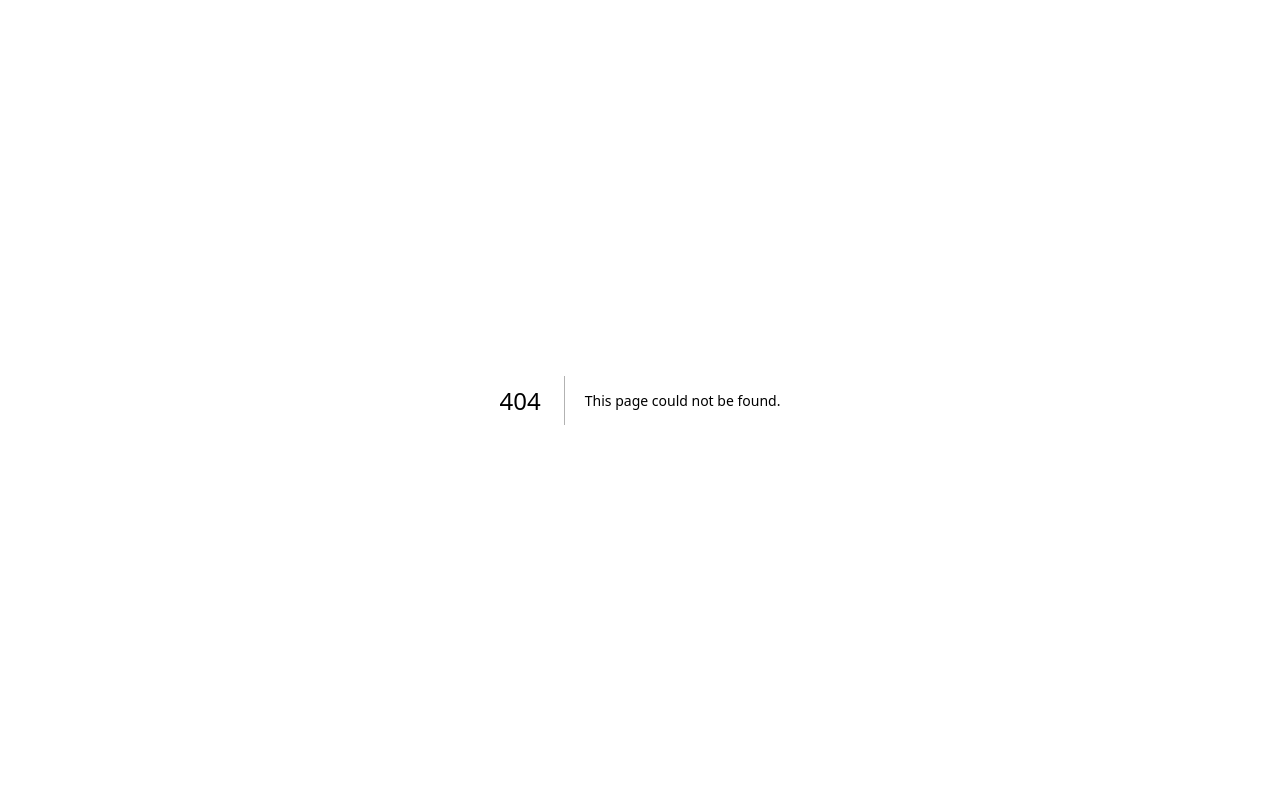
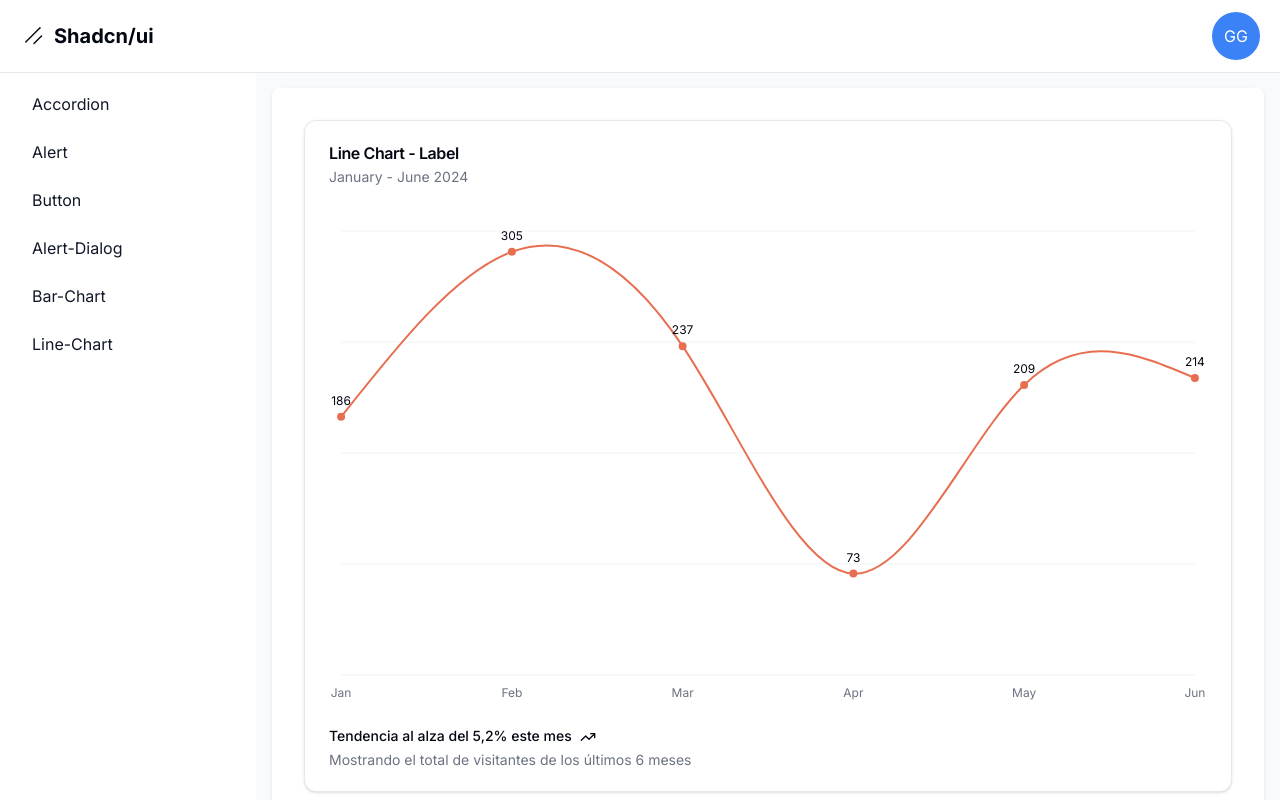
Before and after one commit to GonzaloGC/dashboard-next, a Next.js app: page /dashboard/line-chart in a window 1280 px wide. Before the commit this address had no page. Shown: the top 800 px of the page. Built offline with nearby package versions, Linux system fonts and the light colour scheme.

Commit message:
added line chart component

```diff
--- a/src/app/dashboard/layout.tsx
+++ b/src/app/dashboard/layout.tsx
@@ -9,6 +9,7 @@ const links = [
   { name: "button", href: "button" },
   { name: "alert-dialog", href: "alert-dialog" },
   { name: "bar-chart", href: "bar-chart" },
+  { name: "line-chart", href: "line-chart" },
 ];
 
 export default function DashboardLayout({
--- /dev/null
+++ b/src/app/dashboard/line-chart/page.tsx
@@ -0,0 +1,102 @@
+"use client";
+
+import { TrendingUp } from "lucide-react";
+import { CartesianGrid, LabelList, Line, LineChart, XAxis } from "recharts";
+import {
+  Card,
+  CardContent,
+  CardDescription,
+  CardFooter,
+  CardHeader,
+  CardTitle,
+} from "@/components/ui/card";
+import {
+  ChartConfig,
+  ChartContainer,
+  ChartTooltip,
+  ChartTooltipContent,
+} from "@/components/ui/chart";
+const chartData = [
+  { month: "January", desktop: 186, mobile: 80 },
+  { month: "February", desktop: 305, mobile: 200 },
+  { month: "March", desktop: 237, mobile: 120 },
+  { month: "April", desktop: 73, mobile: 190 },
+  { month: "May", desktop: 209, mobile: 130 },
+  { month: "June", desktop: 214, mobile: 140 },
+];
+const chartConfig = {
+  desktop: {
+    label: "Desktop",
+    color: "hsl(var(--chart-1))",
+  },
+  mobile: {
+    label: "Mobile",
+    color: "hsl(var(--chart-2))",
+  },
+} satisfies ChartConfig;
+
+export default function Page() {
+  return (
+    <div>
+      <Card>
+        <CardHeader>
+          <CardTitle>Line Chart - Label</CardTitle>
+          <CardDescription>January - June 2024</CardDescription>
+        </CardHeader>
+        <CardContent>
+          <ChartContainer config={chartConfig}>
+            <LineChart
+              accessibilityLayer
+              data={chartData}
+              margin={{
+                top: 20,
+                left: 12,
+                right: 12,
+              }}
+            >
+              <CartesianGrid vertical={false} />
+              <XAxis
+                dataKey="month"
+                tickLine={false}
+                axisLine={false}
+                tickMargin={8}
+                tickFormatter={(value) => value.slice(0, 3)}
+              />
+              <ChartTooltip
+                cursor={false}
+                content={<ChartTooltipContent indicator="line" />}
+              />
+              <Line
+                dataKey="desktop"
+                type="natural"
+                stroke="var(--color-desktop)"
+                strokeWidth={2}
+                dot={{
+                  fill: "var(--color-desktop)",
+                }}
+                activeDot={{
+                  r: 6,
+                }}
+              >
+                <LabelList
+                  position="top"
+                  offset={12}
+                  className="fill-foreground"
+                  fontSize={12}
+                />
+              </Line>
+            </LineChart>
+          </ChartContainer>
+        </CardContent>
+        <CardFooter className="flex-col items-start gap-2 text-sm">
+          <div className="flex gap-2 font-medium leading-none">
+          Tendencia al alza del 5,2% este mes <TrendingUp className="h-4 w-4" />
+          </div>
+          <div className="leading-none text-muted-foreground">
+          Mostrando el total de visitantes de los últimos 6 meses
+          </div>
+        </CardFooter>
+      </Card>
+    </div>
+  );
+}
```
